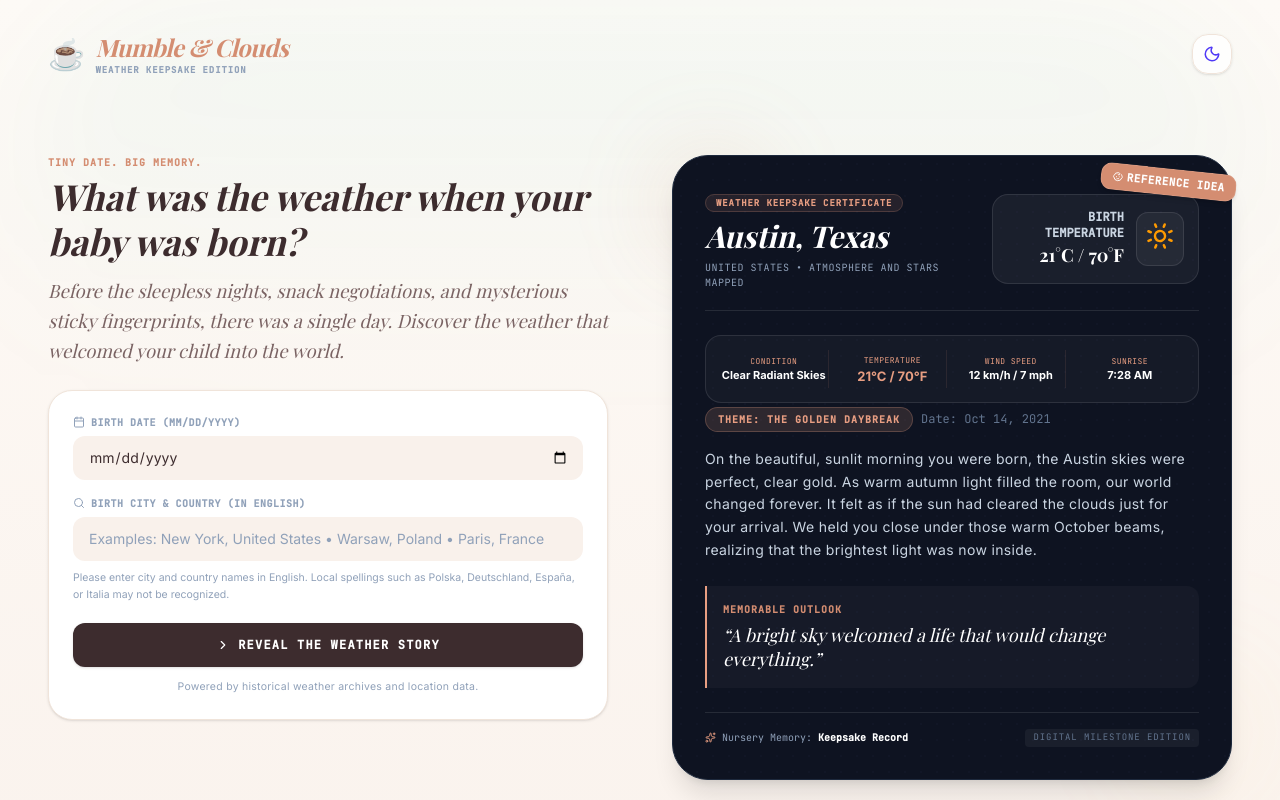
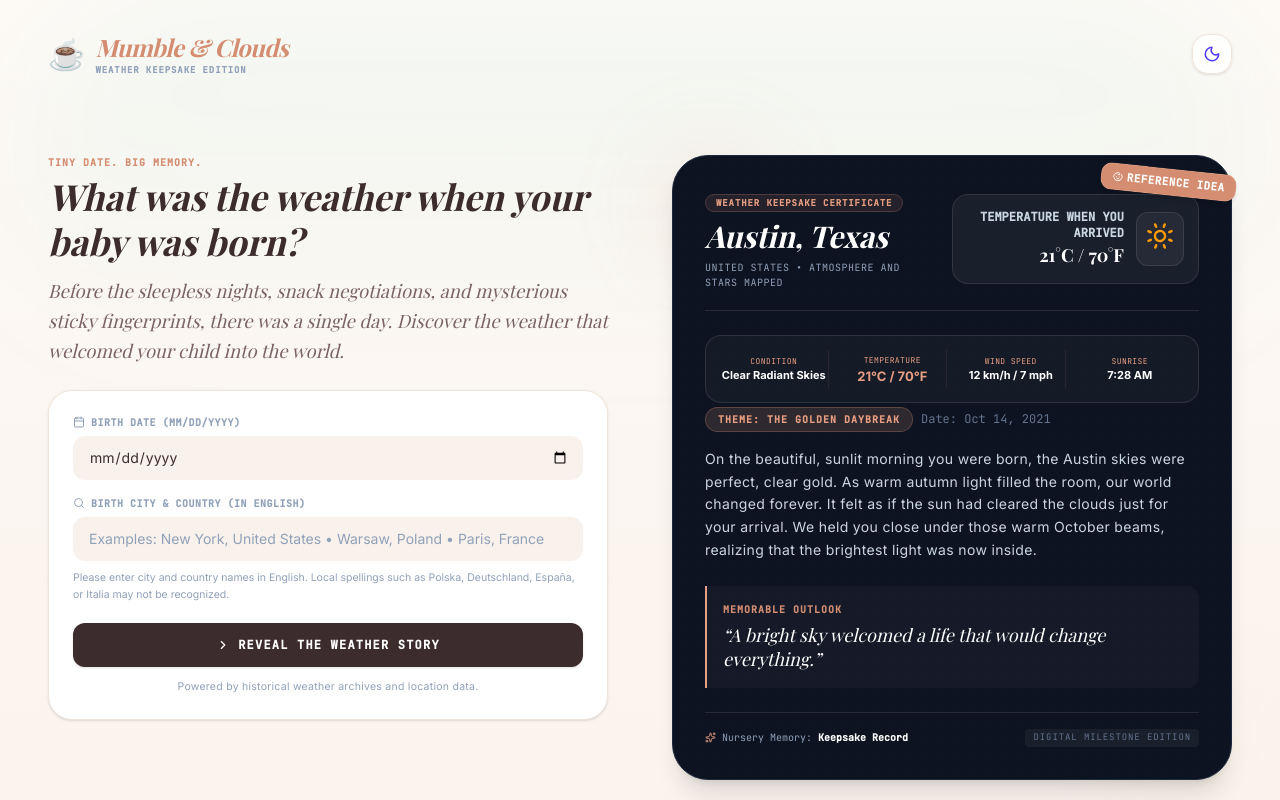
Before and after one commit to dakotak8-droid/weather-kidlic, a React (Vite) app: page / in a window 1280 px wide. Shown: the top 800 px of the page. Built offline with nearby package versions, Linux system fonts and the light colour scheme; a web font is replaced by a local one.

Commit message:
refactor: update birth temperature label text
Update "BIRTH TEMPERATURE" to "TEMPERATURE WHEN YOU ARRIVED" for better clarity and tone alignment.

```diff
--- a/src/components/BirthWeatherStory.tsx
+++ b/src/components/BirthWeatherStory.tsx
@@ -873,7 +873,7 @@ export default function BirthWeatherStory() {
 
                       <div className="flex items-center gap-3 bg-white/5 border border-white/10 rounded-2xl p-3.5 self-start sm:self-center">
                         <div className="text-right">
-                          <span className="text-xs font-mono font-bold text-slate-300 block">BIRTH TEMPERATURE</span>
+                          <span className="text-xs font-mono font-bold text-slate-300 block">TEMPERATURE WHEN YOU ARRIVED</span>
                           <p className="font-serif font-bold text-lg text-white">
                             21°C / 70°F
                           </p>
@@ -989,7 +989,7 @@ export default function BirthWeatherStory() {
                       {/* Meteorological snapshot */}
                       <div className="flex items-center gap-3 bg-white/5 border border-white/10 rounded-2xl p-3.5 self-start sm:self-center">
                         <div className="text-right">
-                          <span className="text-xs font-mono font-bold text-slate-300 block">BIRTH TEMPERATURE</span>
+                          <span className="text-xs font-mono font-bold text-slate-300 block">TEMPERATURE WHEN YOU ARRIVED</span>
                           <p className="font-serif font-bold text-lg text-white">
                             {Math.round(revealResult.tempMax)}°C / {Math.round((revealResult.tempMax * 9) / 5 + 32)}°F
                           </p>
```
